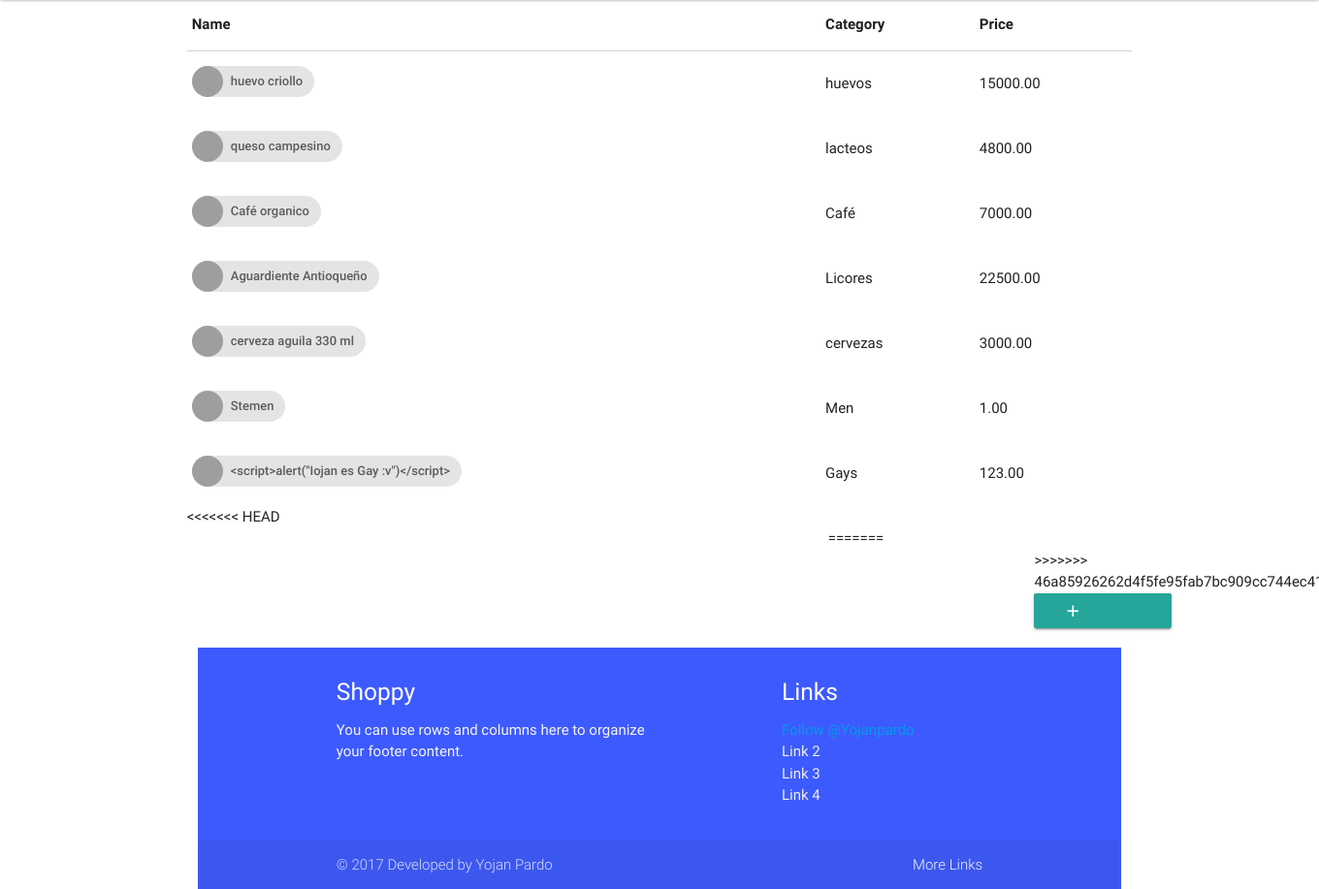
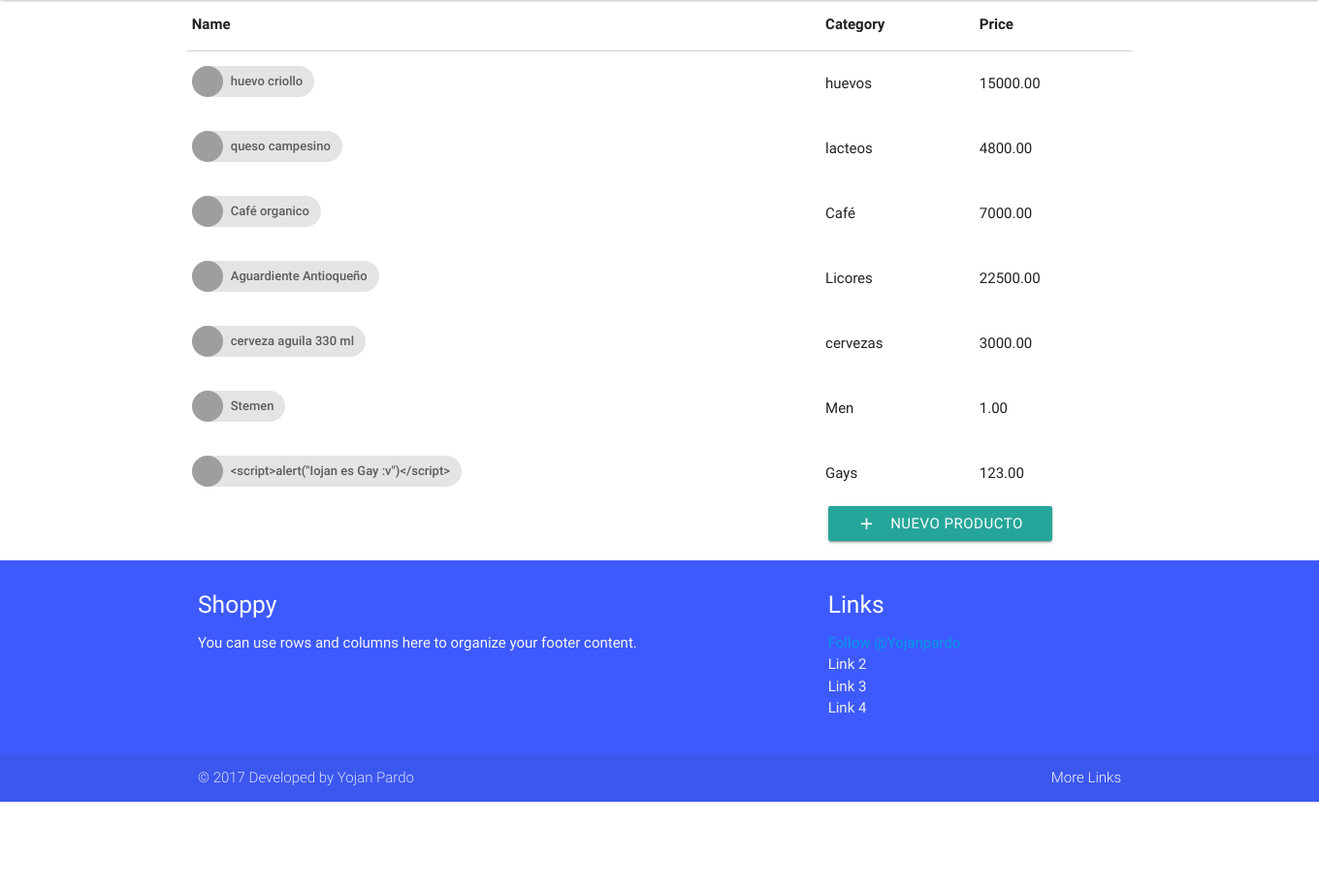
Before and after one commit to Yojanpardo/shoppy_django, a Django app: page /products/ in a window 1360 px wide; the page is wider, and only the part inside the window is pictured. Shown: the part 65-982 px from the top of that part at 97% size. After the commit the page ends 892 px from the top of that part, so only its background shows below. Run offline with Django 3.2, Linux system fonts and the light colour scheme; data comes from the database, SQL or seed files in the repository; some libraries are stand-ins or nearby versions; grey boxes are pictures that could not be loaded.

Commit message:
actualizo los requerimientos de la aplicación

```diff
--- a/requirements.txt
+++ b/requirements.txt
@@ -2,4 +2,5 @@
 olefile==0.44
 Pillow==4.2.1
 pkg-resources==0.0.0
+psycopg2==2.7.3.2
 pytz==2017.2
--- a/templates/productos/products.html
+++ b/templates/productos/products.html
@@ -30,11 +30,7 @@
 
  	</tbody>
 </table>
-<<<<<<< HEAD
 <div class="col s4 offset-s8 ">
-=======
-<div class="col s4 offset-s8">
->>>>>>> 46a85926262d4f5fe95fab7bc909cc744ec4124d
   <a href="{% url 'new_product' %}" class="waves-effect waves-light btn hide-on-med-and-down"><i class="material-icons left">add</i>Nuevo producto</a>
 </div>
 <div class="col s3 offset-s9 fixed-action-btn">
```
